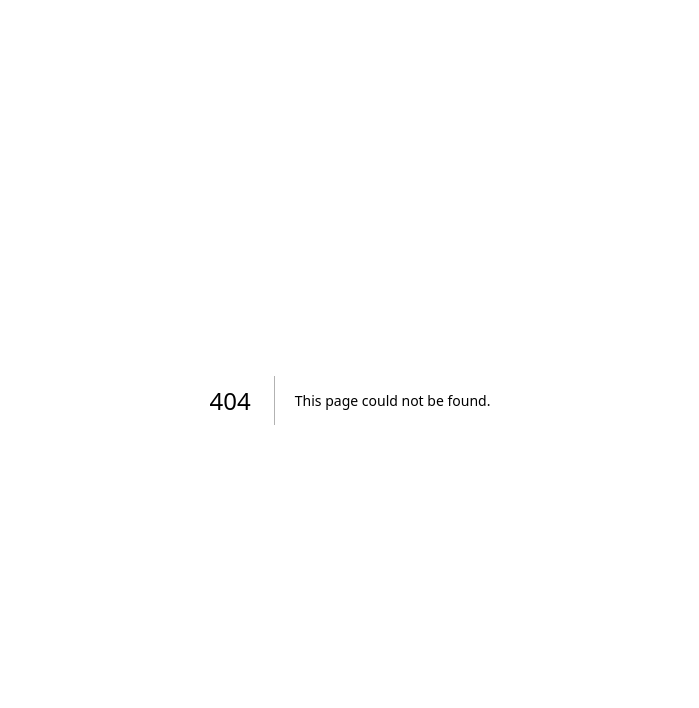
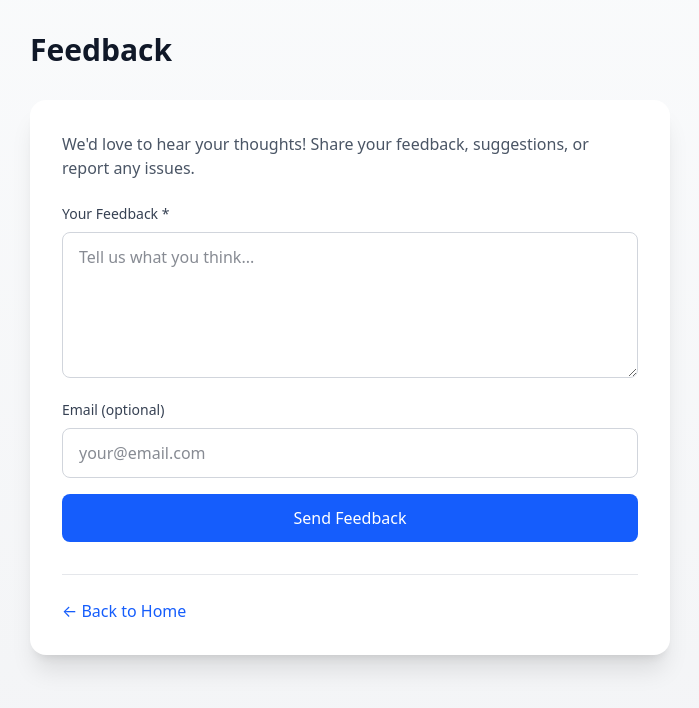
Before and after one commit to seunghochoi2018/prompt-refiner, a Next.js app: page /feedback in a window 1280 px wide. Before the commit this address had no page. Shown: the top 708 px of the page, without its empty margins (290-989 px from the left). Built offline with nearby package versions, Linux system fonts and the light colour scheme.

Commit message:
feat: add feedback page, update copyright to Mike
Co-Authored-By: Claude Opus 4.5 <noreply@anthropic.com>

```diff
--- /dev/null
+++ b/src/app/feedback/page.tsx
@@ -0,0 +1,93 @@
+"use client";
+
+import { useState } from "react";
+
+export default function FeedbackPage() {
+  const [feedback, setFeedback] = useState("");
+  const [email, setEmail] = useState("");
+  const [submitted, setSubmitted] = useState(false);
+
+  const handleSubmit = (e: React.FormEvent) => {
+    e.preventDefault();
+    // For now, open mailto link
+    const subject = encodeURIComponent("Prompt Refiner Feedback");
+    const body = encodeURIComponent(`Feedback:\n${feedback}\n\nFrom: ${email || "Anonymous"}`);
+    window.open(`mailto:contact@promptrefiner.com?subject=${subject}&body=${body}`);
+    setSubmitted(true);
+  };
+
+  return (
+    <main className="min-h-screen bg-gradient-to-b from-gray-50 to-gray-100 dark:from-gray-900 dark:to-gray-950">
+      <div className="container mx-auto px-4 py-8 max-w-2xl">
+        <h1 className="text-3xl font-bold text-gray-900 dark:text-white mb-8">
+          Feedback
+        </h1>
+
+        <div className="bg-white dark:bg-gray-800 rounded-2xl shadow-xl p-6 md:p-8">
+          {submitted ? (
+            <div className="text-center py-8">
+              <div className="text-4xl mb-4">Thank you!</div>
+              <p className="text-gray-600 dark:text-gray-300 mb-6">
+                Your feedback helps us improve Prompt Refiner.
+              </p>
+              <a
+                href="/"
+                className="inline-block px-6 py-3 bg-blue-600 text-white rounded-lg hover:bg-blue-700 transition-colors"
+              >
+                Back to Home
+              </a>
+            </div>
+          ) : (
+            <>
+              <p className="text-gray-600 dark:text-gray-300 mb-6">
+                We&apos;d love to hear your thoughts! Share your feedback, suggestions, or report any issues.
+              </p>
+
+              <form onSubmit={handleSubmit} className="space-y-4">
+                <div>
+                  <label className="block text-sm font-medium text-gray-700 dark:text-gray-300 mb-2">
+                    Your Feedback *
+                  </label>
+                  <textarea
+                    value={feedback}
+                    onChange={(e) => setFeedback(e.target.value)}
+                    required
+                    rows={5}
+                    className="w-full px-4 py-3 border border-gray-300 dark:border-gray-600 rounded-lg bg-white dark:bg-gray-700 text-gray-900 dark:text-white focus:outline-none focus:ring-2 focus:ring-blue-500"
+                    placeholder="Tell us what you think..."
+                  />
+                </div>
+
+                <div>
+                  <label className="block text-sm font-medium text-gray-700 dark:text-gray-300 mb-2">
+                    Email (optional)
+                  </label>
+                  <input
+                    type="email"
+                    value={email}
+                    onChange={(e) => setEmail(e.target.value)}
+                    className="w-full px-4 py-3 border border-gray-300 dark:border-gray-600 rounded-lg bg-white dark:bg-gray-700 text-gray-900 dark:text-white focus:outline-none focus:ring-2 focus:ring-blue-500"
+                    placeholder="your@email.com"
+                  />
+                </div>
+
+                <button
+                  type="submit"
+                  className="w-full py-3 px-4 bg-blue-600 text-white font-medium rounded-lg hover:bg-blue-700 transition-colors"
+                >
+                  Send Feedback
+                </button>
+              </form>
+            </>
+          )}
+
+          <div className="mt-8 pt-6 border-t border-gray-200 dark:border-gray-700">
+            <a href="/" className="text-blue-600 dark:text-blue-400 hover:underline">
+              ← Back to Home
+            </a>
+          </div>
+        </div>
+      </div>
+    </main>
+  );
+}
--- a/src/app/page.tsx
+++ b/src/app/page.tsx
@@ -260,10 +260,11 @@ export default function Home() {
 
         {/* Footer */}
         <footer className="mt-8 text-center text-xs text-gray-400 space-y-2">
-          <p>Powered by AI - Fast & Free</p>
+          <p>&copy; {new Date().getFullYear()} Prompt Refiner by Mike. All rights reserved.</p>
           <div className="flex justify-center gap-4">
             <a href="/privacy" className="hover:text-gray-600 dark:hover:text-gray-300">Privacy Policy</a>
             <a href="/terms" className="hover:text-gray-600 dark:hover:text-gray-300">Terms of Service</a>
+            <a href="/feedback" className="hover:text-gray-600 dark:hover:text-gray-300">Feedback</a>
           </div>
         </footer>
       </div>
--- a/src/app/privacy/page.tsx
+++ b/src/app/privacy/page.tsx
@@ -55,7 +55,7 @@ export default function PrivacyPolicy() {
 
           <h2 className="text-xl font-semibold mt-6 mb-3">7. Contact</h2>
           <p>
-            For privacy-related inquiries, please contact us at: privacy@promptrefiner.com
+            For privacy-related inquiries, please contact us at: contact@promptrefiner.com
           </p>
 
           <div className="mt-8 pt-6 border-t border-gray-200 dark:border-gray-700">
--- a/src/app/terms/page.tsx
+++ b/src/app/terms/page.tsx
@@ -70,7 +70,7 @@ export default function TermsOfService() {
 
           <h2 className="text-xl font-semibold mt-6 mb-3">9. Contact</h2>
           <p>
-            For questions about these terms, please contact us at: support@promptrefiner.com
+            For questions about these terms, please contact us at: contact@promptrefiner.com
           </p>
 
           <div className="mt-8 pt-6 border-t border-gray-200 dark:border-gray-700">
```
